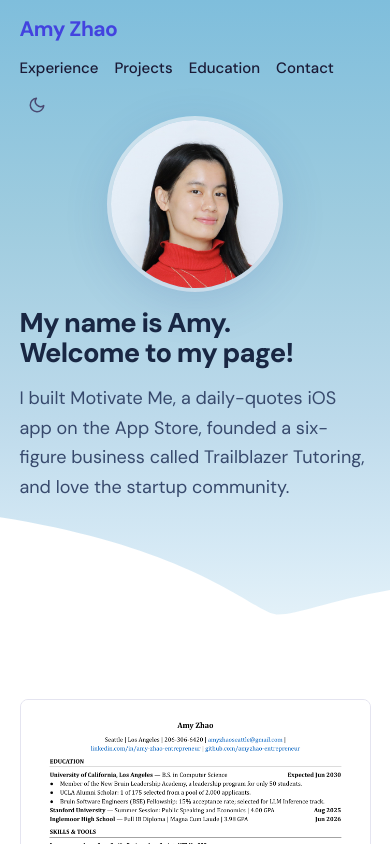
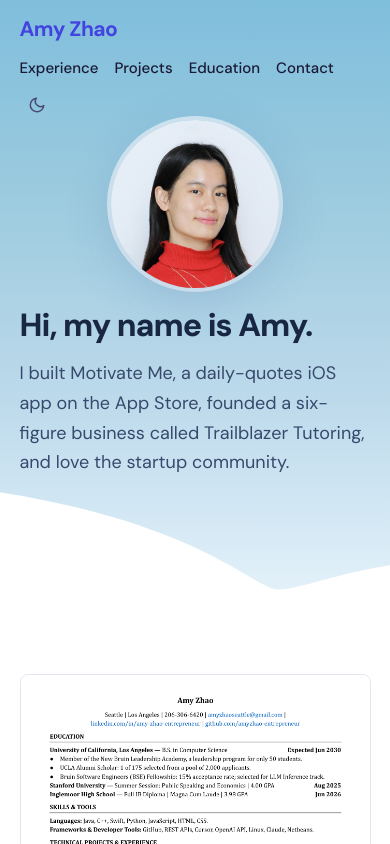
Before and after one commit to amyzhao-entrepreneur/bse-fellowship-amy-zhao, a Next.js app: page / in a window 390 px wide. Shown: the top 844 px of the page. Built offline with nearby package versions, Linux system fonts and the light colour scheme; no server answers.

Commit message:
Make the banner a larger Hi greeting.
Drop "Welcome to my page!" and use one bigger line: "Hi, my name is Amy."

Co-authored-by: amyzhaoseattle <amyzhaoseattle@gmail.com>

```diff
--- a/app/config.ts
+++ b/app/config.ts
@@ -47,7 +47,7 @@ export const NAV_LINKS = [
 ];
 
 export const HERO = {
-  headline: ['My name is Amy.', 'Welcome to my page!'],
+  headline: ['Hi, my name is Amy.'],
   photo: '/headshot.jpg',
   bio: 'I built Motivate Me, a daily-quotes iOS app on the App Store, founded a six-figure business called Trailblazer Tutoring, and love the startup community.',
 };
--- a/app/globals.css
+++ b/app/globals.css
@@ -212,7 +212,7 @@ pre {
 }
 
 .hero-heading {
-  font-size: clamp(1.7rem, 3.6vw, 3rem);
+  font-size: clamp(2.15rem, 4.8vw, 3.85rem);
   font-weight: 800;
   line-height: 1.1;
   color: hsl(220, 45%, 18%);
@@ -915,6 +915,6 @@ pre {
   .nav-link { font-size: 0.9375rem; }
   .hero-inner { padding-top: calc(104px + 1rem); }
   .footer-grid { grid-template-columns: 1fr; }
-  .hero-heading { font-size: 1.7rem; }
+  .hero-heading { font-size: 2rem; }
   .portfolio-section { padding-block: 3.5rem; }
 }
```
